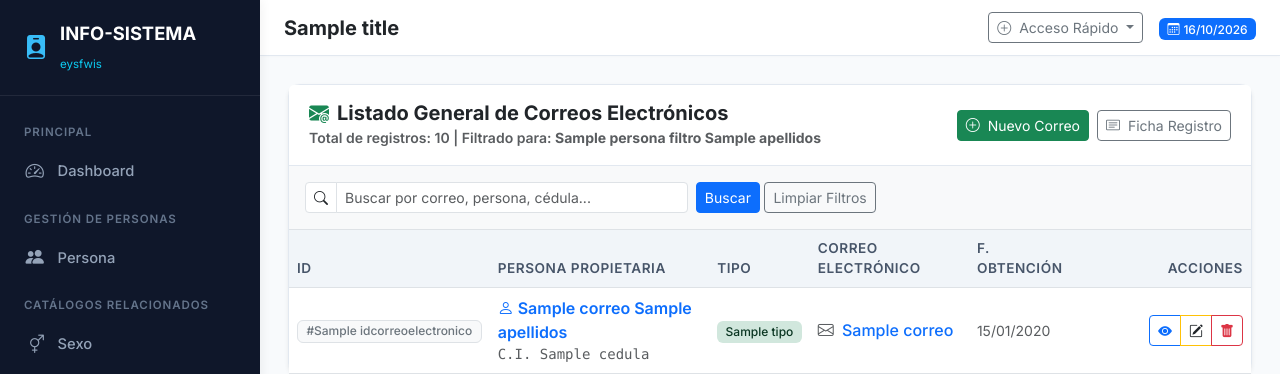
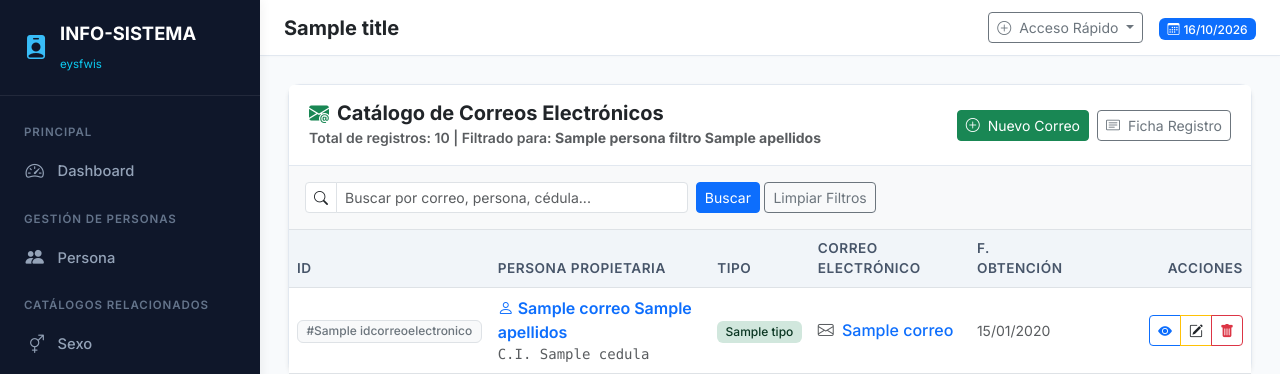
Before and after one commit to jimmyquinonezmendez-cpu/GRUPOMETA, a CodeIgniter 4 app: the page made by app/Views/correoelectronico/correo_list.php in a window 1280 px wide. Shown: the top 374 px of the page. Run offline with PHP 8.4 and a stand-in for CodeIgniter, Linux system fonts and the light colour scheme; the template is opened without the code that fills it: most values are stand-ins (such as "Sample title", 1, 10 or a date in 2020); data that the repository does not hold is empty; some libraries are stand-ins or nearby versions.

Commit message:
Update correo_list.php
   Mejora titulo del listado de correos

```diff
--- a/app/Views/correoelectronico/correo_list.php
+++ b/app/Views/correoelectronico/correo_list.php
@@ -6,7 +6,7 @@
     <div class="card-header d-flex flex-wrap justify-content-between align-items-center gap-2">
         <div>
             <h5 class="mb-0 fw-bold text-dark">
-                <i class="bi bi-envelope-at-fill text-success me-2"></i>Listado General de Correos Electrónicos
+                <i class="bi bi-envelope-at-fill text-success me-2"></i>Catálogo de Correos Electrónicos
             </h5>
             <small class="text-muted">
                 Total de registros: <?= esc($total) ?>
```
